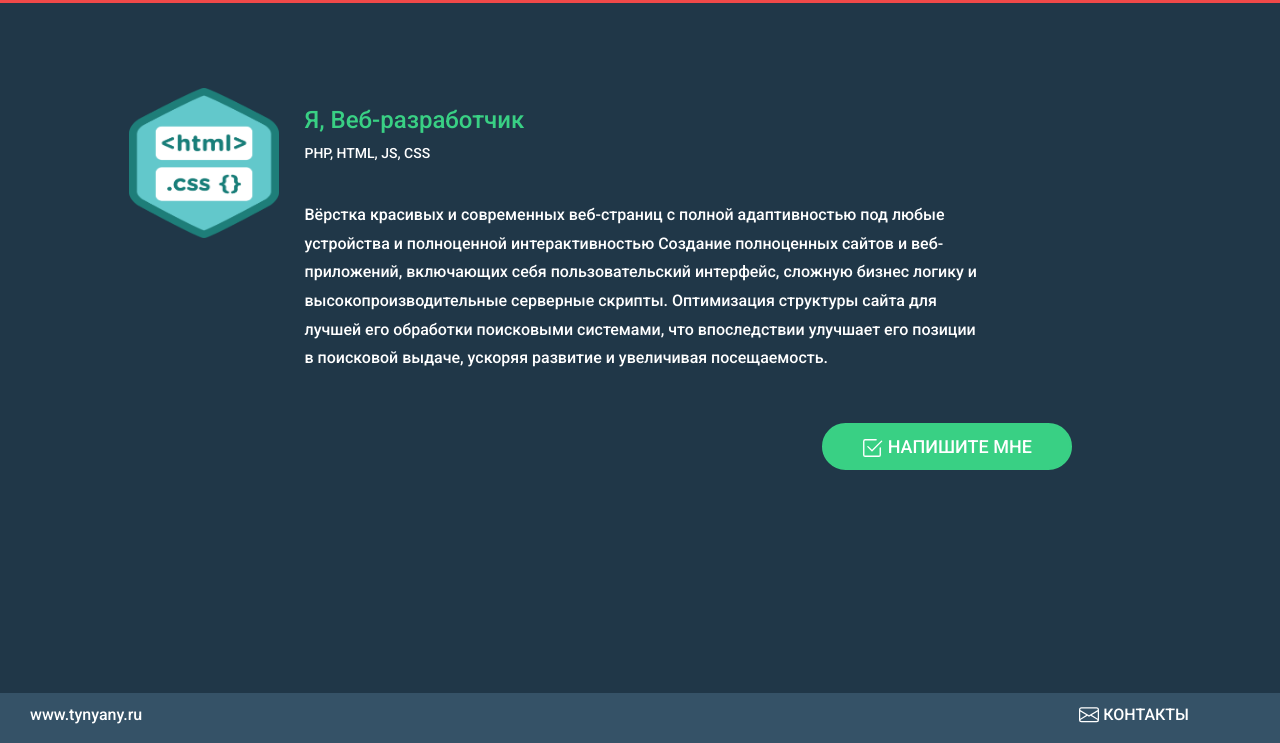
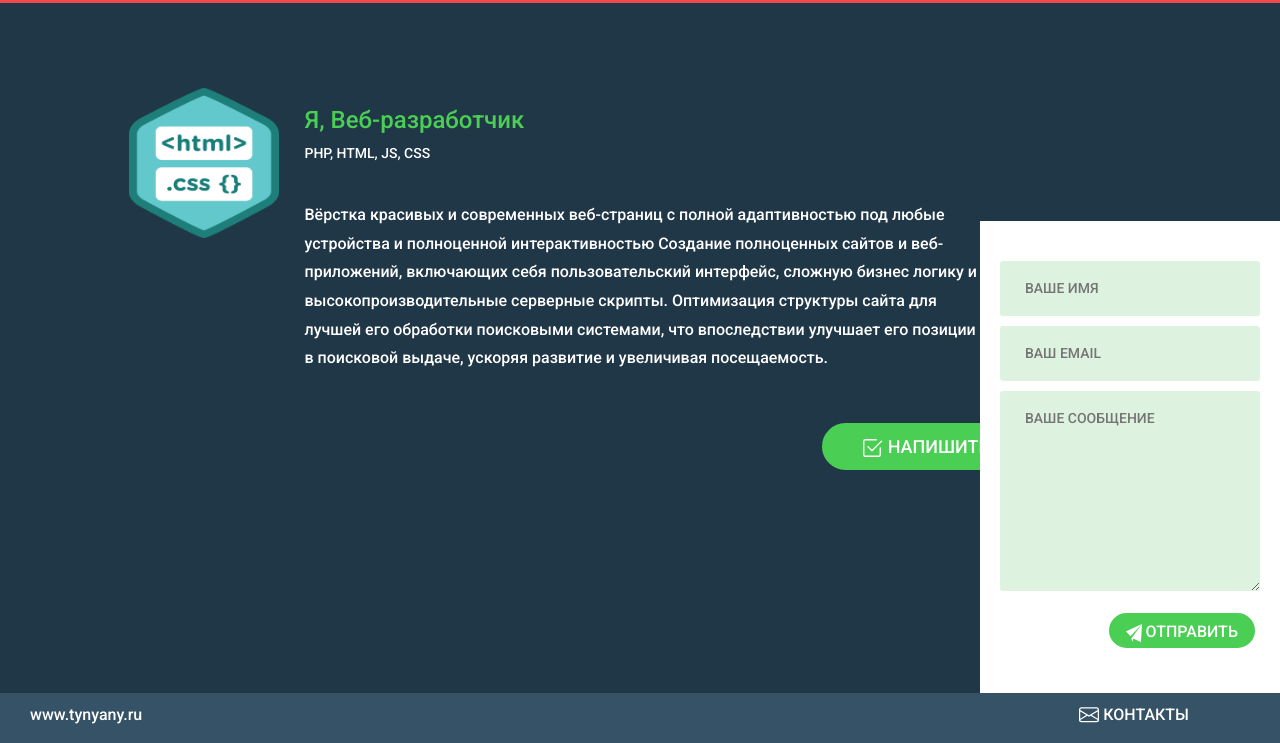
Before and after one commit to AndreyTSpb/flat-portfolio, a website: page src/index.html in a window 1280 px wide. Shown: the part 57-800 px from the top of the page. Drawn offline with nearby package versions, Linux system fonts and the light colour scheme; files that its build step writes are made by us from their sources.

Commit message:
contacts

```diff
--- a/src/index.html
+++ b/src/index.html
@@ -391,6 +391,19 @@
             </div>
         </div>
     </section>
+
+    <!-- FORM CONTACT -->
+    <div class="modal1 form-contacts" id="contacts">
+        <form>
+            <input type="text"  name="name"  id="name"  required placeholder="Ваше имя">
+            <input type="email" name="email" id="border: none;" required placeholder="Ваш email">
+            <textarea name="comment" id="comment" cols="30" rows="10" placeholder="Ваше сообщение"></textarea>
+            <button type="button" name="submit" class="btn green">
+                <img src="icons/paper_plane.png" alt="">
+                Отправить
+            </button>
+        </form>
+    </div>
     <footer class="footer">
         <div class="footer__wrapper">
             <div class="footer__site">
--- a/src/sass/base/_variable.scss
+++ b/src/sass/base/_variable.scss
@@ -1,5 +1,5 @@
 $bg-color: #203748;
 $red-color: #f04949;
-$green-color: #39d084;
+$green-color: #4ace54;
 $grey-color: #355267;
 $yellow-color: #ffa501;
--- /dev/null
+++ b/src/sass/blocks/_contacts-form.scss
@@ -0,0 +1,53 @@
+.form-contacts{
+    position: absolute;
+    background-color: #ffffff;
+    width: 300px;
+    bottom: 0;
+    right: 0;
+    padding: 40px 20px;
+    text-align: right;
+
+    input{
+        width: 100%;
+        margin: 0 0 10px;
+        padding: 15px 25px;
+        border: none;
+        border-radius: 3px;
+        background-color: #ddf3df;
+        font-size: 14px;
+        font-weight: normal;
+        font-stretch: normal;
+        font-style: normal;
+        line-height: 1.79;
+        letter-spacing: normal;
+        text-align: left;
+        color: #8f8f8f;
+        text-transform: uppercase;
+    }
+    textarea{
+        width: 100%;
+        height: 200px;
+        margin: 0 0 10px;
+        padding: 15px 25px;
+        border-radius: 3px;
+        border: none;
+        background-color: #ddf3df;
+        font-size: 14px;
+        font-weight: normal;
+        font-stretch: normal;
+        font-style: normal;
+        line-height: 1.79;
+        letter-spacing: normal;
+        text-align: left;
+        color: #8f8f8f;
+        text-transform: uppercase;
+    }
+    button{
+        width: auto;
+        padding: 5px 15px 15px;
+        margin-right: 5px;
+    }
+    .btn:hover{
+        border: 2px solid $bg-color;
+    }
+}
--- a/src/sass/blocks/_works.scss
+++ b/src/sass/blocks/_works.scss
@@ -41,6 +41,14 @@
                     }
                 }
             }
+            &-tegs{
+                position: absolute;
+                bottom: 0;
+                color: $bg-color;
+                padding-left: 25px;
+                padding-bottom: 10px;
+                text-transform: uppercase;
+            }
         }
     }
 }
--- a/src/sass/style.scss
+++ b/src/sass/style.scss
@@ -26,3 +26,4 @@
 @import 'blocks/skills';
 @import 'blocks/works';
 @import 'blocks/prices';
+@import 'blocks/contacts-form';
```
Also changed, not shown: dist/css/style.min.css, dist/icons/paper_plane.png (added), dist/index.html, src/icons/paper_plane.png (added), 1 other file.
